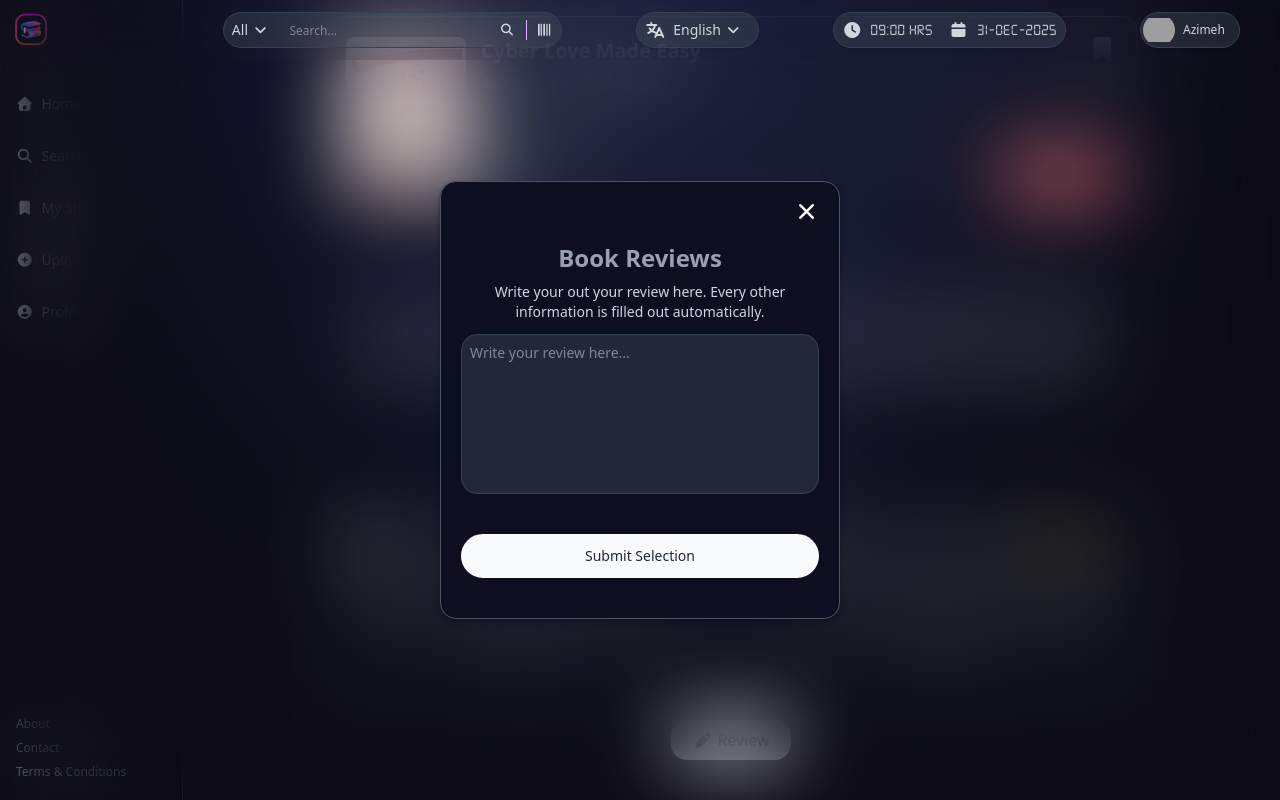
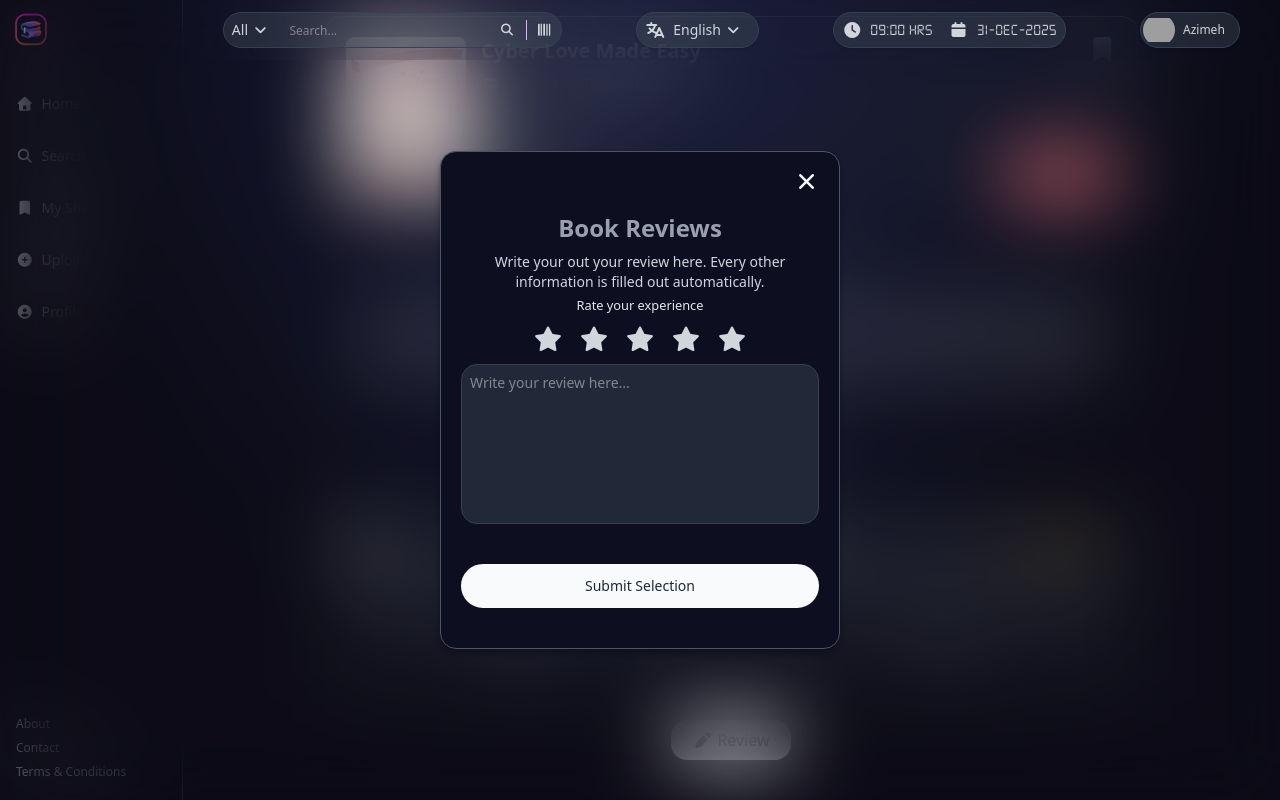
Before and after one commit to zimcodes1/E-Library, a React (Vite) app in the folder client/: page /bookdetails in a window 1280 px wide. Both pictures are taken after a click on the button "Review". Shown: the part 64-864 px from the top of the page. Built offline with nearby package versions, Linux system fonts and the light colour scheme; grey boxes are pictures that could not be loaded.

Commit message:
feat: add ratings stars to reviewModal component

```diff
--- a/client/src/components/ui/ReviewModal.tsx
+++ b/client/src/components/ui/ReviewModal.tsx
@@ -6,8 +6,16 @@ function ReviewModal({ onClose }: { onClose: () => void }) {
             <i onClick={onClose} className="fa fa-close text-xl text-gray-50 absolute top-5 right-5 cursor-pointer"></i>
             <h2 className="font-semibold text-2xl text-gray-400 mx-auto mt-5">Book Reviews</h2>
             <p className="text-sm text-gray-300 mt-2 text-center">Write your out your review here. Every other information is filled out automatically. </p>
+            <small className="text-center my-1">Rate your experience</small>
+            <span className="flex w-full justify-center items-center text-2xl text-gray-300 mt-2">
+                <i className="fa fa-star mx-2 cursor-pointer"></i>
+                <i className="fa fa-star mx-2 cursor-pointer"></i>
+                <i className="fa fa-star mx-2 cursor-pointer"></i>
+                <i className="fa fa-star mx-2 cursor-pointer"></i>
+                <i className="fa fa-star mx-2 cursor-pointer"></i>
+            </span>
             <textarea name="" placeholder="Write your review here..." className="resize-none p-2 text-sm w-full h-40 mt-3 ring-0 outline-0 rounded-2xl border bg-[#4857605a] border-gray-700"></textarea>
-            <Button text='Submit Selection' styles='mt-10' onClick={()=>{onClose()}}></Button>
+            <Button text='Submit Selection' styles='mt-10' onClick={() => { onClose() }}></Button>
         </div>
     )
 }
```
